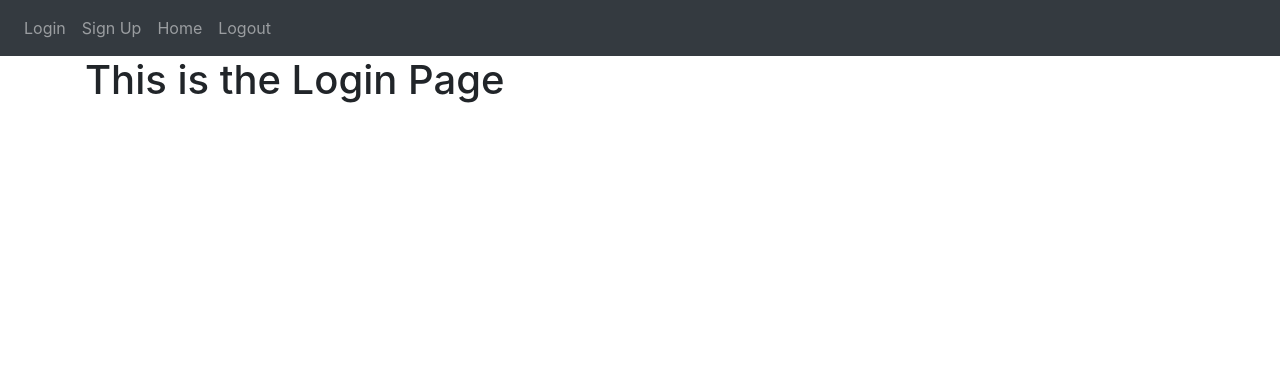
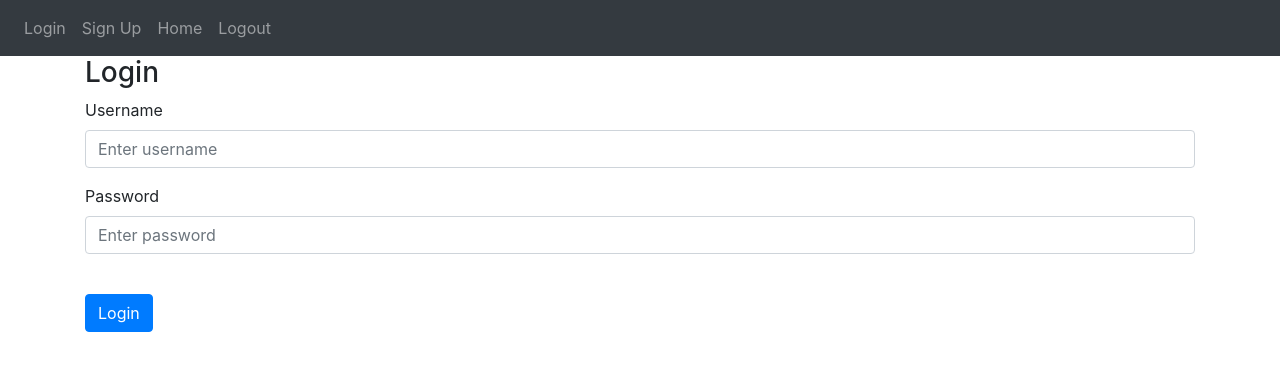
Before and after one commit to OvalHoneyBee11/nea_real, a Flask app: page /auth/login in a window 1280 px wide. Shown: the top 371 px of the page. Run offline with Flask 3, Linux system fonts and the light colour scheme; some libraries are stand-ins or nearby versions.

Commit message:
started with db, more on login

```diff
--- a/website/auth.py
+++ b/website/auth.py
@@ -1,11 +1,13 @@
-from flask import Blueprint, render_template
+from flask import Blueprint, render_template, request, flash
 
 auth = Blueprint("auth", __name__)
 
 
-@auth.route("/login")
+@auth.route("/login", methods=["GET", "POST"])
 def login():
-    return render_template("login.html", boolean=False)
+    return render_template(
+        "login.html",
+    )
 
 
 @auth.route("/logout")
@@ -13,6 +15,19 @@ def logout():
     return "<p>Logout Page</p>"
 
 
-@auth.route("/sign-up")
+@auth.route("/sign-up", methods=["GET", "POST"])
 def sign_up():
+    if request.method == "POST":
+        username = request.form.get("username")
+        password1 = request.form.get("password1")
+        password2 = request.form.get("password2")
+        if password1 != password2:
+            flash("Passwords do not match!", category="error")
+        if len(username) < 3:
+            flash("Username must be at least 3 characters long!", category="error")
+        if len(password1) < 6:
+            flash("Password must be at least 6 characters long!", category="error")
+        else:
+            flash("Account created successfully!", category="success")
+
     return render_template("sign_up.html")
--- a/website/templates/base.html
+++ b/website/templates/base.html
@@ -24,9 +24,33 @@
                 <a class="nav-item nav-link" id="signup" href="/auth/sign-up">Sign Up</a>
                 <a class="nav-item nav-link" id="home" href="/">Home</a>
                 <a class="nav-item nav-link" id="logout" href="/logout">Logout</a>
+            </div>
+        </div>
     </nav>
+    {%with messages = get_flashed_messages(with_categories=true) %}
+    {% if messages %}
+    {%for category,messages in messages %}
+    {% if category == 'error' %}
+    <div class="alert alert-danger alert-dismissable" role="alert">
+        {{ messages }}
+        <button type="button" class="close" data-dismiss="alert">
+            <span aria-hidden="true">&times;</span>
+        </button>
+    </div>
+
+    {% else %}
+    <div class="alert alert-success alert-dismissable" role="alert">
+        {{ messages }}
+        <button type="button" class="close" data-dismiss="alert">
+            <span aria-hidden="true">&times;</span>
+        </button>
+    </div>
+    {% endif %}
+    {% endfor %}
+    {% endif %}
+    {% endwith %}
     <div class="container">
-        {% block content%}
+        {% block content %}
 
         {% endblock %}
 
--- a/website/templates/login.html
+++ b/website/templates/login.html
@@ -1,9 +1,17 @@
 {%extends "base.html" %} {% block title %}Login{% endblock %}
 
 {% block content %}
-<h1> This is the Login Page </h1>
-{% if boolean == True %}
-Yes it is True
-{% endif %}
+<form method="POST">
+    <h3 align="centre">Login</h3>
+    <div class="form-group">
+        <label for="username">Username</label>
+        <input type="text" class="form-control" id="username" name="username" placeholder="Enter username" required>
+    </div>
+    <div class="form-group">
+        <label for="password">Password</label>
+        <input type="password" class="form-control" id="password" name="password" placeholder="Enter password" required>
+    </div>
+    <br />
+    <button type="submit" class="btn btn-primary">Login </button>
 
-{%endblock %}
+    {%endblock %}
```
Also changed, not shown: website/__init__.py (+7 -0 lines), website/models.py (added, +11 -0 lines), website/templates/sign_up.html (+19 -1 lines).
